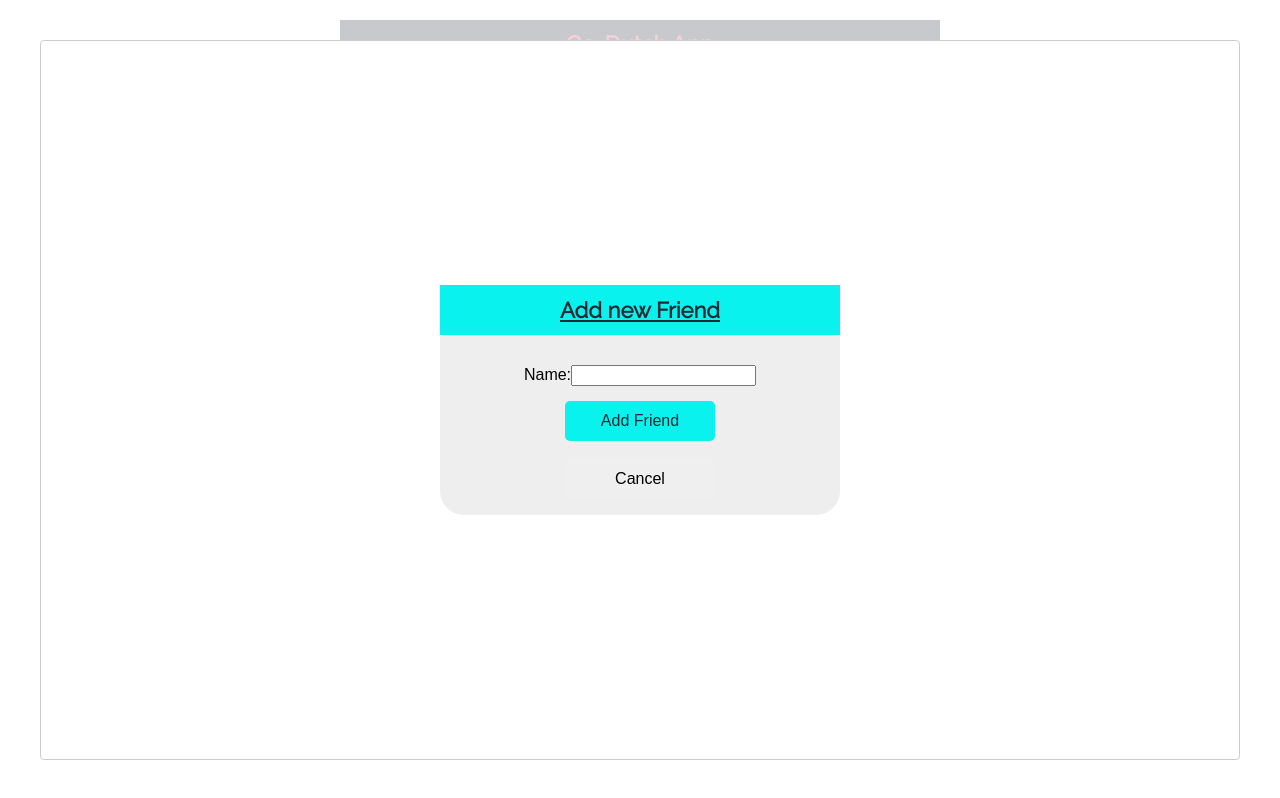
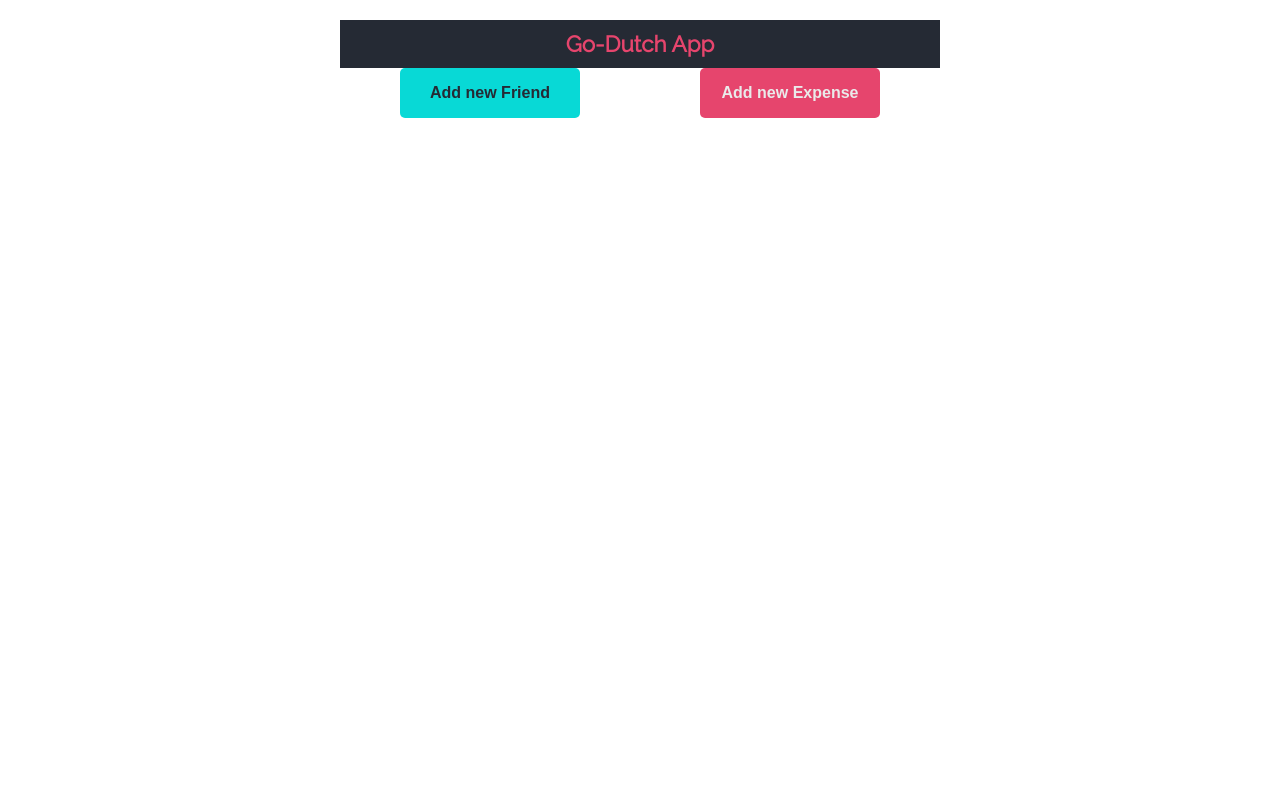
Before and after one commit to pragyes31/Go-Dutch-App, a React (Create React App) app: page / in a window 1280 px wide. Built offline with nearby package versions, Linux system fonts and the light colour scheme; a web font is replaced by a local one.

Commit message:
added toggleModal function to AppDashboard component

```diff
--- a/src/Components/AddNewBtns.js
+++ b/src/Components/AddNewBtns.js
@@ -2,17 +2,20 @@ import React from "react";
 
 export default function AddData(props) {
   const handleNewFriend = () => {
-    console.log("boom");
+    props.openModal();
   };
   return (
-    <div class="add-data">
-      <div class="add-friend">
-        <button onClick={handleNewFriend} class="add-friend-btn add-new-btn">
+    <div className="add-data">
+      <div className="add-friend">
+        <button
+          onClick={handleNewFriend}
+          className="add-friend-btn add-new-btn"
+        >
           Add new Friend
         </button>
       </div>
-      <div class="add-expense">
-        <button class="add-expense-btn add-new-btn">Add new Expense</button>
+      <div className="add-expense">
+        <button className="add-expense-btn add-new-btn">Add new Expense</button>
       </div>
     </div>
   );
--- a/src/Components/AddNewFriendForm.js
+++ /dev/null
@@ -1,22 +0,0 @@
-import React from "react";
-
-export default function AddNewFriendForm() {
-  return (
-    <div class="add-friend-modal modal-window">
-      <header class="modal-header add-friend-header">Add new Friend</header>
-      <form class="add-friend-form">
-        <div class="friend-name-input">
-          <label for="friend-name">Name:</label>
-          <input id="friend-name" type="text" required />
-        </div>
-        <button type="submit" class="friend-btn modal-btn">
-          Add Friend
-        </button>
-        <br />
-        <button type="button" class="close-modal close-friend-modal modal-btn">
-          Cancel
-        </button>
-      </form>
-    </div>
-  );
-}
--- a/src/Components/AddNewFriendModal.js
+++ b/src/Components/AddNewFriendModal.js
@@ -1,20 +1,36 @@
 import React from "react";
 import Modal from "react-modal";
-import AddNewFriendForm from "./AddNewFriendForm";
 
 export default function AddNewFriendModal(props) {
   return (
     <Modal
-      isOpen={props.friendModalOpen}
+      isOpen={props.isAddFriendModalOpen}
       contentLabel="Add New Friend"
       ariaHideApp={false}
+      className="add-friend-modal modal-window"
     >
-      <AddNewFriendForm />
+      <header className="modal-header add-friend-header">Add new Friend</header>
+      <form className="add-friend-form">
+        <div className="friend-name-input">
+          <label for="friend-name">Name:</label>
+          <input id="friend-name" type="text" required />
+        </div>
+        <button type="submit" className="friend-btn modal-btn">
+          Add Friend
+        </button>
+        <br />
+        <button
+          type="button"
+          className="close-modal close-friend-modal modal-btn"
+        >
+          Cancel
+        </button>
+      </form>
     </Modal>
   );
 }
 
-// class AddNewFriendModal extends React.Component {
+// className AddNewFriendModal extends React.Component {
 //   constructor(props) {
 //     super(props);
 //     this.addNewFriend = this.addNewFriend.bind(this);
@@ -28,21 +44,21 @@ export default function AddNewFriendModal(props) {
 //         isOpen={this.props.FriendModalOpen}
 //         contentLabel="Add New Friend"
 //         ariaHideApp={false}
-//         class="add-friend-modal modal-window"
+//         className="add-friend-modal modal-window"
 //       >
-//         <header class="modal-header add-friend-header">Add new Friend</header>
-//         <form onClick={this.addNewFriend} class="add-friend-form">
-//           <div class="friend-name-input">
+//         <header className="modal-header add-friend-header">Add new Friend</header>
+//         <form onClick={this.addNewFriend} className="add-friend-form">
+//           <div className="friend-name-input">
 //             <label for="friend-name">Name:</label>
 //             <input id="friend-name" type="text" required />
 //           </div>
-//           <button type="submit" class="friend-btn modal-btn">
+//           <button type="submit" className="friend-btn modal-btn">
 //             Add Friend
 //           </button>
 //           <br />
 //           <button
 //             type="button"
-//             class="close-modal close-friend-modal modal-btn"
+//             className="close-modal close-friend-modal modal-btn"
 //           >
 //             Cancel
 //           </button>
--- a/src/Components/AppDashboard.js
+++ b/src/Components/AppDashboard.js
@@ -9,16 +9,36 @@ export default class AppDashboard extends React.Component {
   constructor(props) {
     super(props);
     this.state = {
-      friendModalOpen: true
+      isAddFriendModalOpen: false,
+      isAddExpenseModalOpen: false
     };
   }
   render() {
+    const toggleModal = e => {
+      const isFriendModalOpen = e.target.classList.contains("add-friend-btn");
+      // const isExpenseModalOpen = e.target.classList.contains("add-expense-btn");
+      if (isFriendModalOpen) {
+        this.setState(prevState => {
+          prevState.isAddFriendModalOpen = !prevState.isAddFriendModalOpen;
+        });
+      } else {
+        this.setState(prevState => {
+          prevState.isAddExpenseModalOpen = !prevState.isAddExpenseModalOpen;
+        });
+      }
+    };
+    const addFriendData = () => {
+      console.log("added Friend details");
+    };
     return (
       <div className="app-dashboard">
         <Header title="Go-Dutch App" />
-        <AddNewBtns />
+        <AddNewBtns openModal={toggleModal} />
         <UsersData />
-        <AddNewFriendModal friendModalOpen={this.state.friendModalOpen} />
+        <AddNewFriendModal
+          isAddFriendModalOpen={this.state.isAddFriendModalOpen}
+          addFriendData={addFriendData}
+        />
         <AddNewExpenseModal />
       </div>
     );
--- a/src/styles.scss
+++ b/src/styles.scss
@@ -131,6 +131,7 @@ body {
   top: 50%;
   transform: translate(-50%, -50%);
   border-radius: 1.5rem;
+  outline:none;
 }
 
 .add-friend-modal {
```
